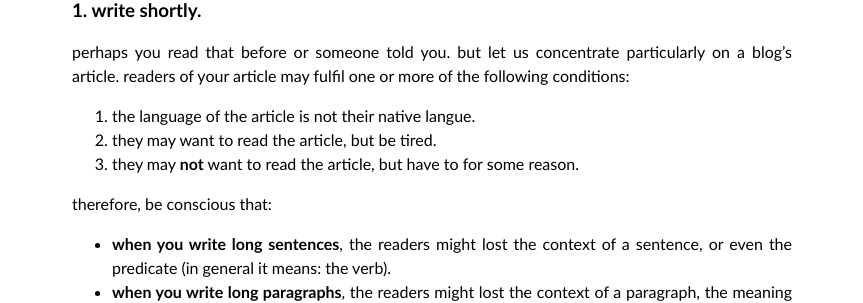
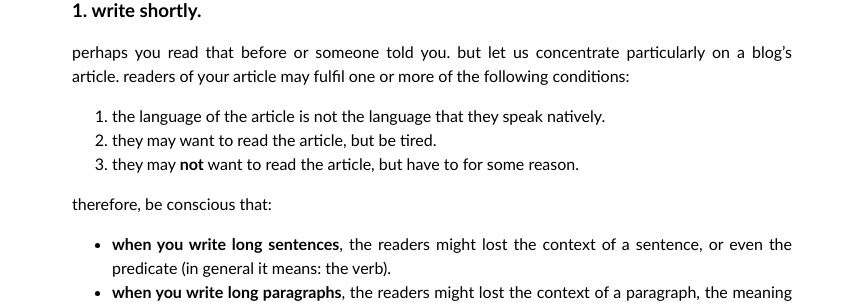
Before and after one commit to DevSilv/ARCHIVED-varts-plain-css, a Jekyll site: the page built from _posts/2018/07/10/2018-07-10-the-things-that-every-blogging-developer.md, in a window 1280 px wide and 900 px high, scrolled down 814 px. Shown: the part 154-457 px from the top of the window, without its empty margins (208-1071 px from the left). Built offline with Jekyll 4.4.1, drawn with Linux system fonts in a browser that asks for light colours.

Commit message:
fix typo

```diff
--- a/_posts/2018/07/10/2018-07-10-the-things-that-every-blogging-developer.md
+++ b/_posts/2018/07/10/2018-07-10-the-things-that-every-blogging-developer.md
@@ -29,7 +29,7 @@ the tips are not written in any particular order, but i have tried to put some o
 ### 1. write shortly.
 
 perhaps you read that before or someone told you. but let us concentrate particularly on a blog's article. readers of your article may fulfil one or more of the following conditions:
-1. the language of the article is not their native langue.
+1. the language of the article is not the language that they speak natively.
 2. they may want to read the article, but be tired.
 3. they may **not** want to read the article, but have to for some reason.
 
```
